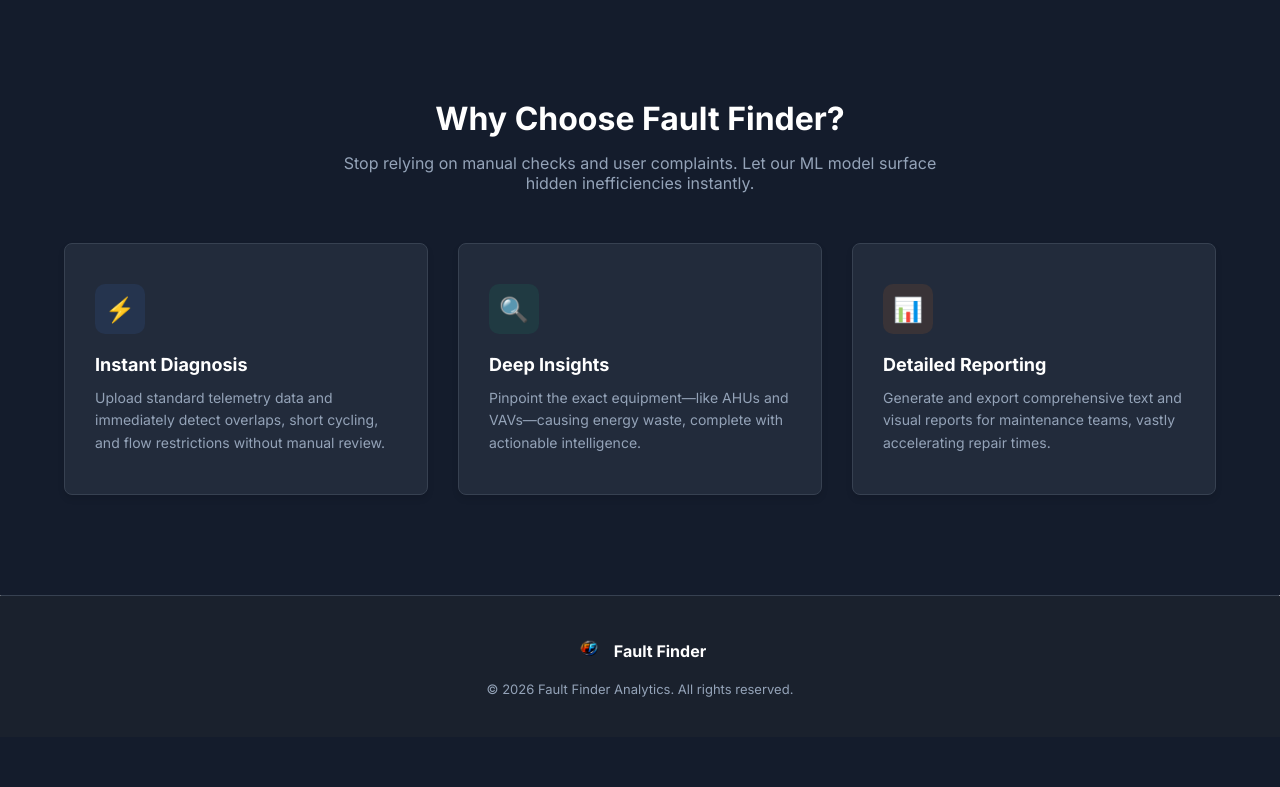
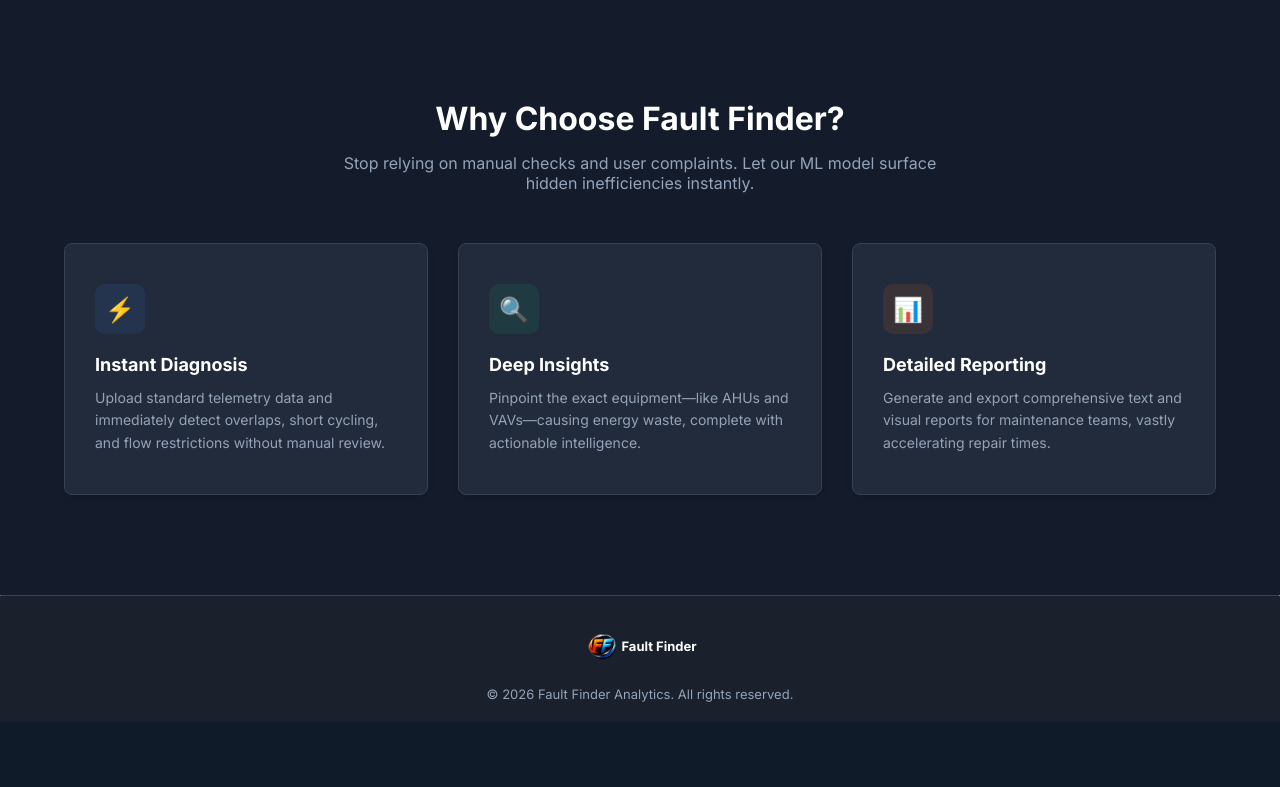
Before and after one commit to PopoLeKok0/HVAC-Fault-finder, a Flask app: page / in a window 1280 px wide. Shown: the part 721-1508 px from the top of the page. After the commit the page ends 1423 px from the top, so only its background shows below. Run offline with Flask 3, Linux system fonts and the light colour scheme.

Commit message:
Fix logo alignments, update footer spacing, and add cropped favicon

```diff
--- a/templates/index.html
+++ b/templates/index.html
@@ -5,8 +5,8 @@
     <meta name="viewport" content="width=device-width, initial-scale=1.0">
     <title>Fault Finder - Dashboard</title>
     <!-- Favicon with cache buster -->
-    <link rel="icon" type="image/png" href="{{ url_for('static', filename='logo.png') }}?v=3">
-    <link rel="shortcut icon" href="{{ url_for('static', filename='logo.png') }}?v=3">
+    <link rel="icon" type="image/png" href="{{ url_for('static', filename='favicon.png') }}?v=4">
+    <link rel="shortcut icon" href="{{ url_for('static', filename='favicon.png') }}?v=4">
     <link href="https://fonts.googleapis.com/css2?family=Inter:wght@400;500;600;700&display=swap" rel="stylesheet">
     <script src="https://cdn.jsdelivr.net/npm/chart.js@3.9.1/dist/chart.min.js"></script>
     <style>
@@ -28,10 +28,17 @@
        }
 
        * { margin: 0; padding: 0; box-sizing: border-box; font-family: 'Inter', sans-serif; }
-       body { background-color: var(--bg-base); color: var(--text-main); padding-bottom: 50px;}
+       body { background-color: var(--bg-base); color: var(--text-main); }
 
        /* Logo styling */
-       .ff-logo { width: 55px; height: 55px; object-fit: contain; }
+       .ff-logo {
+           width: 100px;
+           height: 100px;
+           object-fit: contain;
+           margin-bottom: -20px; /* Pulls logo up slightly to align better with text */
+           margin-right: -16px; /* Pulls text closer to logo */
+           margin-left: -20px; /* Shifts logo slightly left if it had transparent space */
+       }
 
        /* ==========================
           LANDING PAGE STYLES
@@ -42,7 +49,7 @@
            position: sticky; top: 0; z-index: 1000; border-bottom: 1px solid var(--border-color);
        }
        .brand {
-           display: flex; align-items: center; gap: 12px; font-size: 20px; font-weight: 700; letter-spacing: -0.5px;
+           display: flex; align-items: center; gap: 0px; font-size: 20px; font-weight: 700; letter-spacing: -0.5px;
            cursor: pointer; transition: opacity 0.3s;
        }
        .brand:hover { opacity: 0.8; }
@@ -306,10 +313,10 @@
         <hr style="border-top: 1px solid var(--border-color); border-bottom: none; margin: 0;">
 
         <!-- Footer -->
-        <footer style="background: var(--bg-darker); padding: 40px 5%; text-align: center; color: var(--text-muted); font-size: 13px;">
-            <div style="display: flex; align-items: center; justify-content: center; gap: 10px; margin-bottom: 15px;">
-                <img src="{{ url_for('static', filename='logo.png') }}" style="width: 30px; height: 30px; object-fit: contain;">
-                <span style="font-size: 16px; font-weight: 700; color: white;">Fault Finder</span>
+        <footer style="background: var(--bg-darker); padding: 20px 5%; text-align: center; color: var(--text-muted); font-size: 13px;">
+            <div style="display: flex; align-items: center; justify-content: center; gap: 0px; margin-bottom: 10px;">
+                <img src="{{ url_for('static', filename='logo.png') }}" style="width: 50px; height: 50px; object-fit: contain; margin-top: 10px; margin-right: -6px; margin-left: -6px;">
+                <span style="font-size: 13px; font-weight: 700; color: white;">Fault Finder</span>
             </div>
             <p>&copy; 2026 Fault Finder Analytics. All rights reserved.</p>
         </footer>
```
Also changed, not shown: .github/agents/run-website.agent.md (added), static/favicon.png (added).
